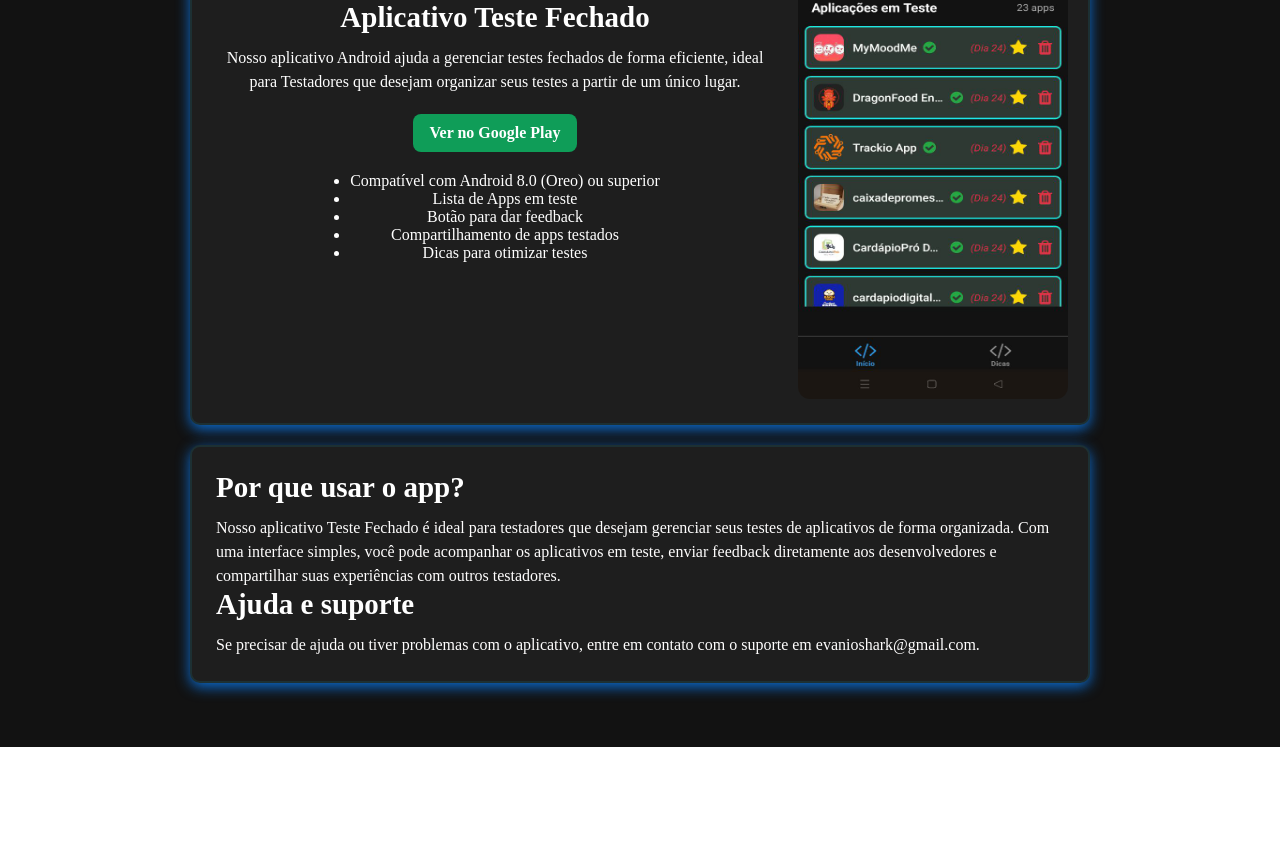
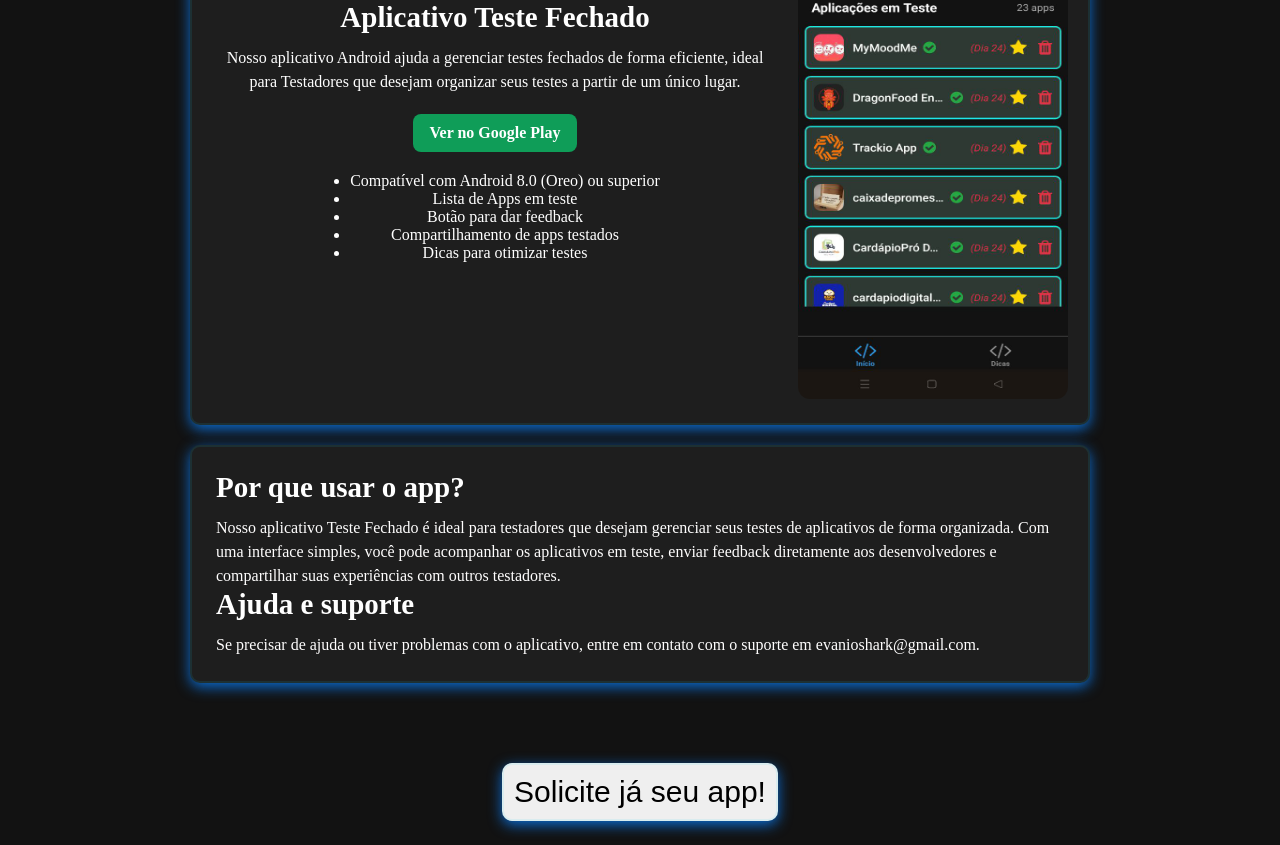
Before and after one commit to EvanioTech/business-site, a Next.js app: page /android in a window 1280 px wide. Shown: the part 2147-2992 px from the top of the page. Before the commit the page ends 2894 px from the top, so only its background shows below. Built offline with nearby package versions, Linux system fonts and the light colour scheme.

Commit message:
Remove background color from container in suporte.css for improved styling

```diff
--- a/src/app/android/android.module.css
+++ b/src/app/android/android.module.css
@@ -83,6 +83,8 @@
 
 
 
+
+
 .textContainer {
   flex: 1 1 320px;
 }
--- a/src/app/android/page.tsx
+++ b/src/app/android/page.tsx
@@ -1,8 +1,10 @@
+
 import React from "react";
 import Image from "next/image";
 import Link from "next/link";
 import Header from "@/components/header";
 import styles from './android.module.css';
+import WhatsAppButton from "@/components/WhatsAppButton";
 
 export const metadata = {
     title: "Aplicativo Android — Business Site",
@@ -11,6 +13,8 @@ export const metadata = {
 };
 
 export default function AndroidPage (){
+
+
     return (
         <main className={styles.main}>
             <Header />
@@ -203,6 +207,7 @@ export default function AndroidPage (){
                     <a href="mailto:evanioshark@gmail.com">evanioshark@gmail.com</a>.
                 </p>
             </section>
+            <WhatsAppButton />
         </main>
     );
 }
--- /dev/null
+++ b/src/components/WhatsAppButton.module.css
@@ -0,0 +1,9 @@
+.contact {
+  margin-top: 40px;
+  text-align: center;
+  box-shadow: #0c6cd1 0px 4px 14px ;
+  padding: 10px;
+  border-radius: 10px;
+  border: 2px solid rgba(24, 202, 233, 0.1);
+  font-size: 30px;
+}
--- /dev/null
+++ b/src/components/WhatsAppButton.tsx
@@ -0,0 +1,21 @@
+"use client"; // <--- Isso aqui habilita o onClick e o window.open
+
+import React from "react";
+import styles from './WhatsAppButton.module.css';
+
+
+
+export default function WhatsAppButton() {
+  const wppMessage = () => {
+    const phoneNumber = "5585991785953";
+    const message = "Olá, gostaria de solicitar um aplicativo Android.";
+    const url = `https://wa.me/${phoneNumber}?text=${encodeURIComponent(message)}`;
+    window.open(url, "_blank");
+  };
+
+  return (
+    <button className= {styles.contact} onClick={wppMessage}>
+      Solicite já seu app!
+    </button>
+  );
+}
```
Also changed, not shown: src/app/suporte/page.tsx (+8 -3 lines).
